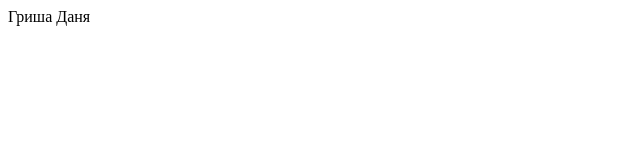
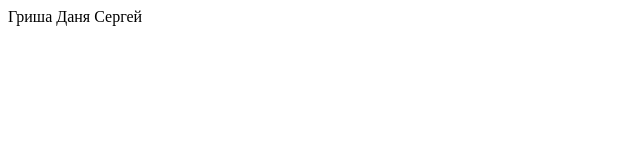
Before and after one commit to Solomasquarade/Trio, a plain HTML site: page index.html in a window 1280 px wide. Shown: the full height of the page, 0-640 px from the left. Drawn offline with Linux system fonts and the light colour scheme.

Commit message:
добавил имя

```diff
--- a/index.html
+++ b/index.html
@@ -1,15 +1,18 @@
 <!DOCTYPE html>
 <html lang="en">
+
 <head>
     <meta charset="UTF-8">
     <meta http-equiv="X-UA-Compatible" content="IE=edge">
     <meta name="viewport" content="width=device-width, initial-scale=1.0">
     <title>Document</title>
 </head>
+
 <body>
     <!-- /*Оставьте здесь свои имена. -->
- Гриша
- Даня
+    Гриша
+    Даня
+    Сергей
+</body>
 
-</body>
 </html>
```
